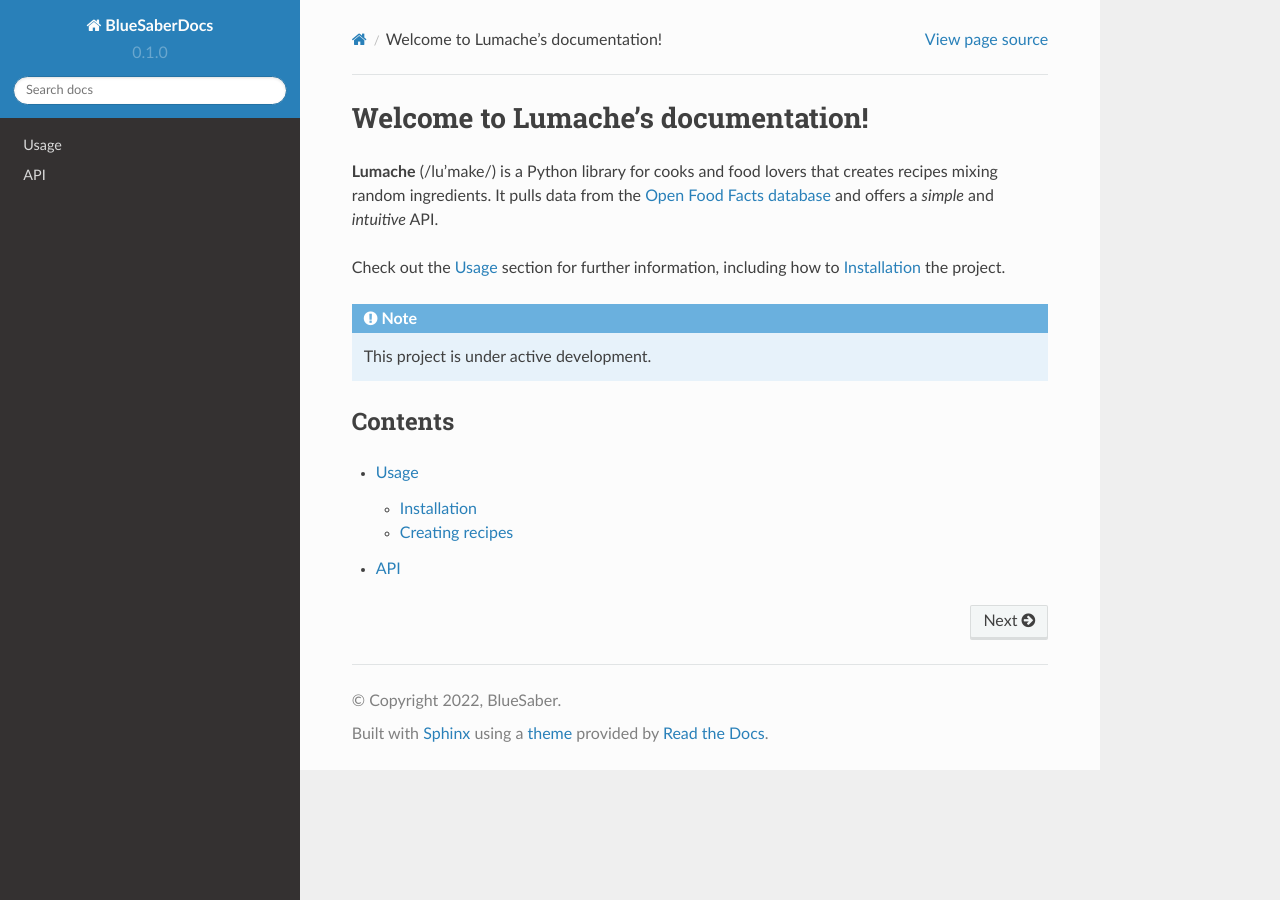
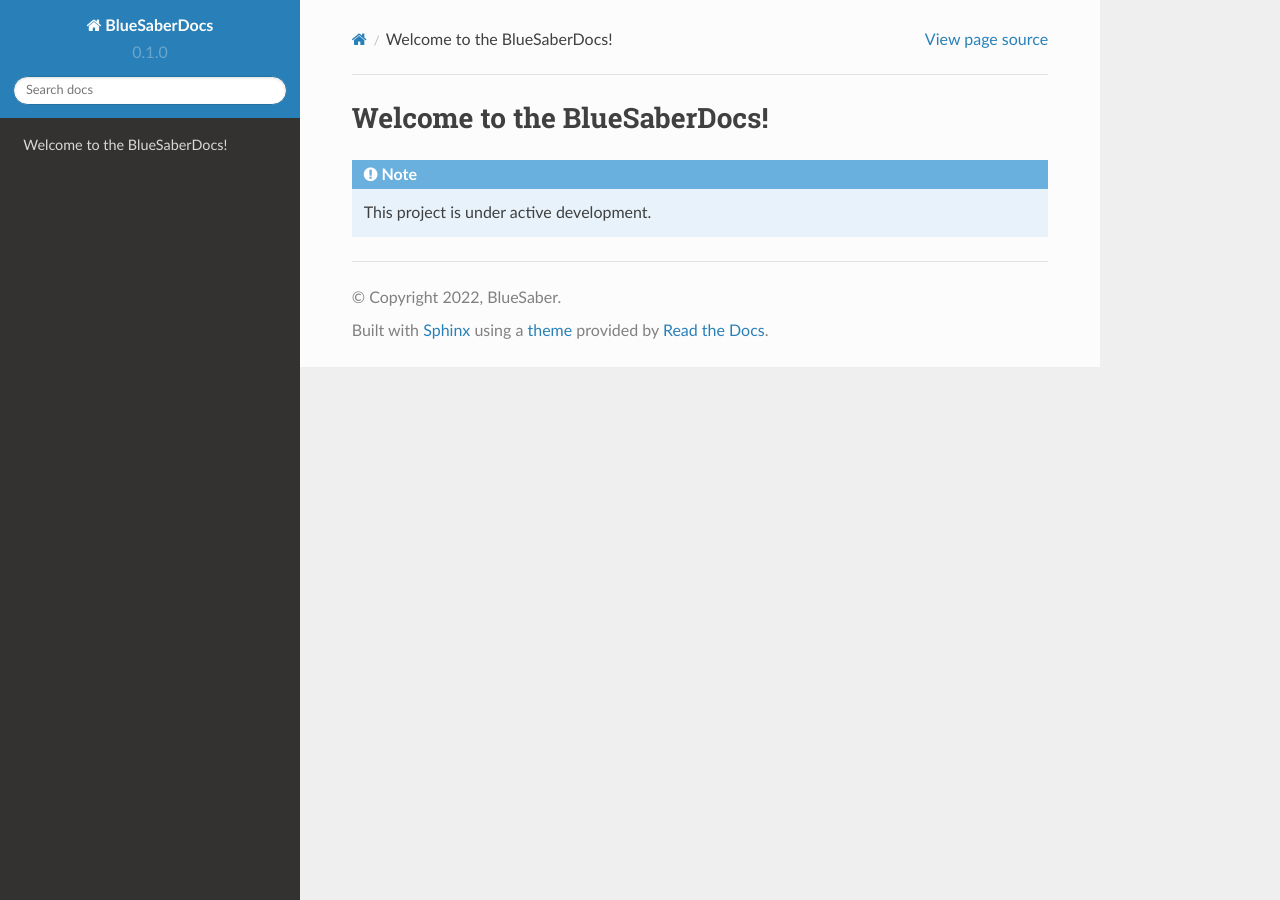
Before and after one commit to BlueSaber4321/docs, a Sphinx documentation site: the page built from docs/source/index.rst, in a window 1280 px wide. Built offline with Sphinx 7.4.7 and the Read the Docs theme 2.0.0, drawn with Linux system fonts in a browser that asks for light colours.

Commit message:
Update index.rst

```diff
--- a/docs/source/index.rst
+++ b/docs/source/index.rst
@@ -1,22 +1,6 @@
-Welcome to Lumache's documentation!
+Welcome to the BlueSaberDocs!
 ===================================
-
-**Lumache** (/lu'make/) is a Python library for cooks and food lovers
-that creates recipes mixing random ingredients.
-It pulls data from the `Open Food Facts database <https://world.openfoodfacts.org/>`_
-and offers a *simple* and *intuitive* API.
-
-Check out the :doc:`usage` section for further information, including
-how to :ref:`installation` the project.
 
 .. note::
 
    This project is under active development.
-
-Contents
---------
-
-.. toctree::
-
-   usage
-   api
```
